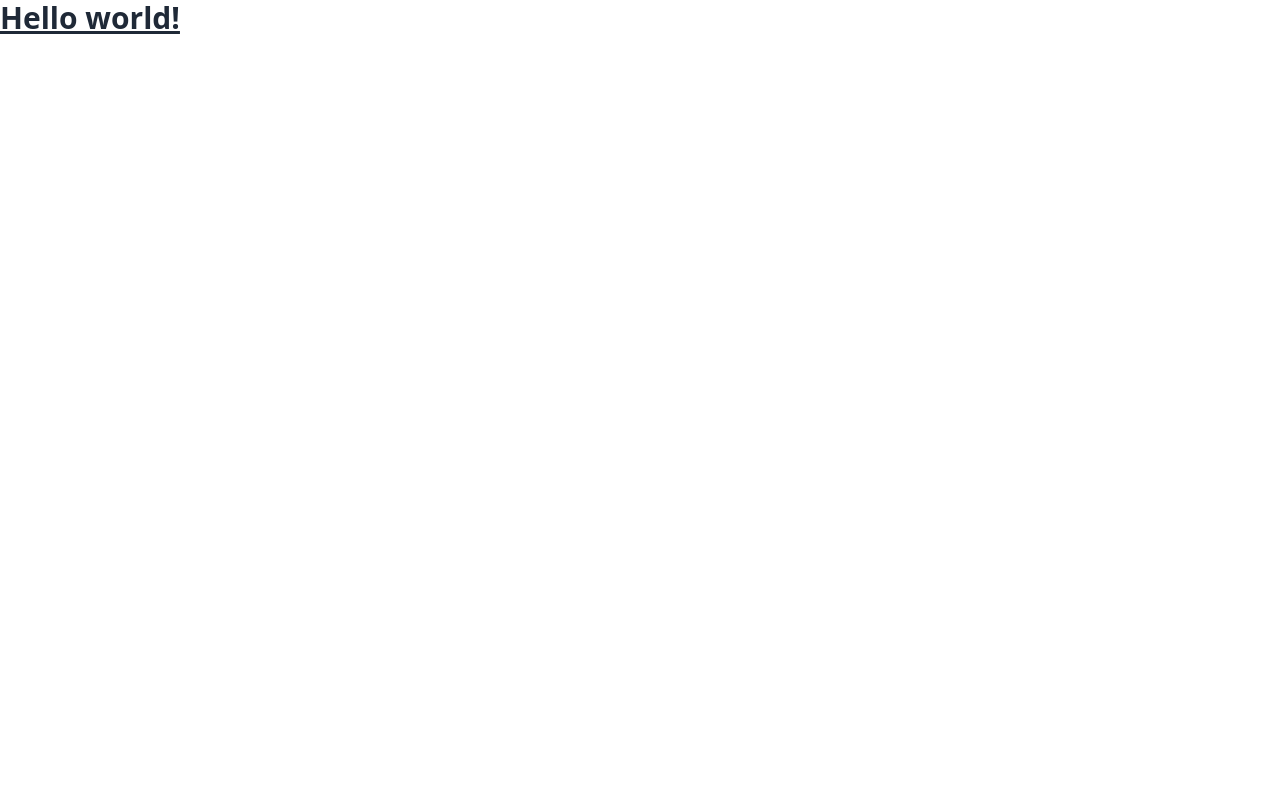
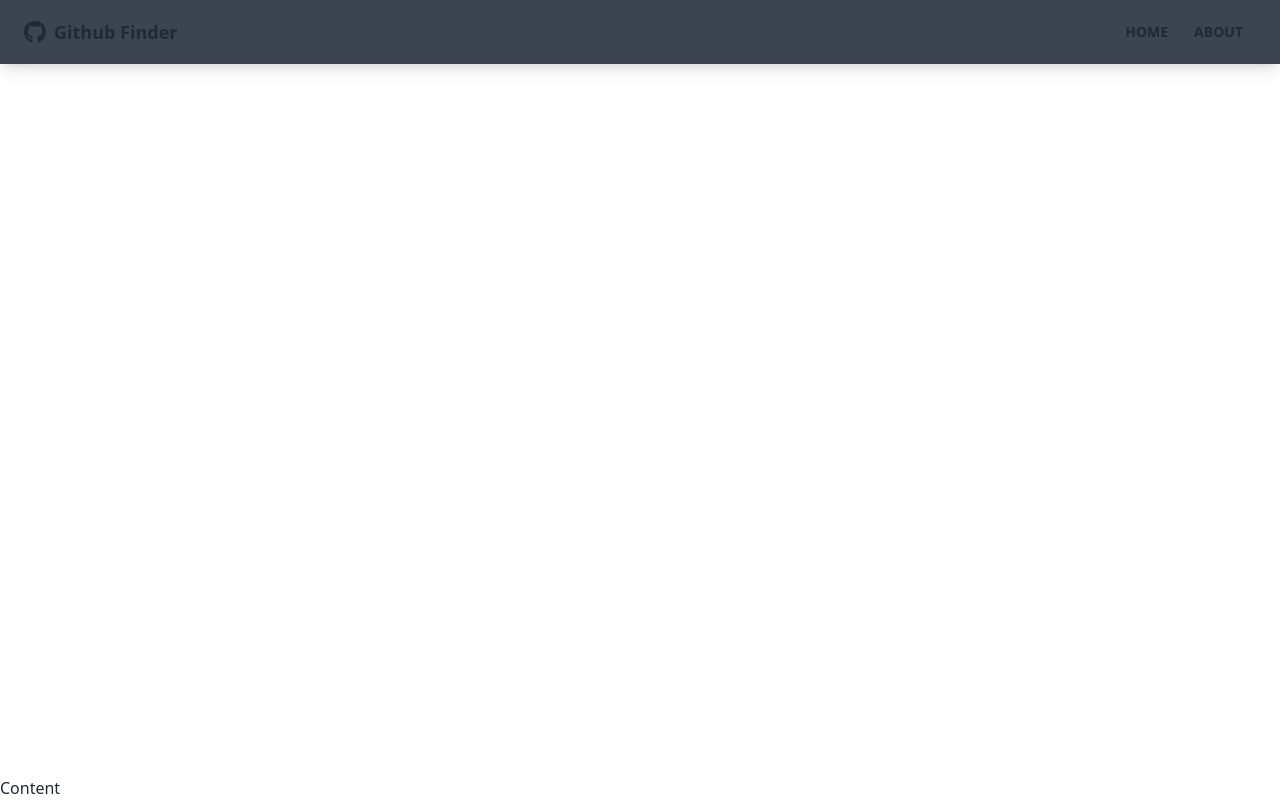
Before and after one commit to Simonbiker/github-finder, a React (Create React App) app: page / in a window 1280 px wide. Built offline with nearby package versions, Linux system fonts and the light colour scheme; the HTML template or start-up script is replaced by a standard one.

Commit message:
Setting up folders, nav component and adding router to the project.

```diff
--- a/package.json
+++ b/package.json
@@ -9,6 +9,8 @@
     "daisyui": "^2.17.0",
     "react": "^18.2.0",
     "react-dom": "^18.2.0",
+    "react-icons": "^4.4.0",
+    "react-router-dom": "^6.3.0",
     "react-scripts": "5.0.1",
     "web-vitals": "^2.1.4"
   },
--- a/src/App.js
+++ b/src/App.js
@@ -1,11 +1,17 @@
+import { BrowserRouter as Router, Route } from 'react-router-dom'
+
+// Components
+import Navbar from './components/layout/Navbar';
 
 function App() {
   return (
-    <div>
-      <h1 className="text-3xl font-bold underline">
-        Hello world!
-      </h1>
-    </div>
+    <Router>
+      <div className='flex flex-col justify-between h-screen'>
+        <Navbar />
+        <main>Content</main>
+      </div>
+    </Router>
+
   );
 }
 
--- /dev/null
+++ b/src/components/layout/Navbar.jsx
@@ -0,0 +1,37 @@
+import React from 'react'
+import { FaGithub } from 'react-icons/fa'
+import { Link } from 'react-router-dom'
+import PropTypes from 'prop-types'
+
+function Navbar({title}) {
+    return (
+    //   navbar & neutral are daisyUI classes
+      <nav className='navbar mb-12 shadow-lg bg-neutral text-neutral-contenet'>
+            <div className="container mx-auto">
+                <div className="flex-none px-2 mx-2">
+                    <FaGithub className="inline pr-2 text-3xl" />
+                    <Link to='/' className='text-lg font-bold align-middle'>
+                        {title}
+                    </Link>
+                </div>
+                <div className="flex-1 px-2 mx-2">
+                    <div className="flex justify-end">
+                        <Link to='/' className='btn btn-ghost btn-sm rounded-btn'>Home</Link>
+                        <Link to='/' className='btn btn-ghost btn-sm rounded-btn'>About</Link>
+                    </div>
+                </div>
+          </div>
+
+      </nav>
+  )
+}
+
+Navbar.defaultProps = {
+    title: 'Github Finder',
+}
+
+Navbar.propTypes = {
+    title: PropTypes.string,
+}
+
+export default Navbar
```
Also changed, not shown: 1 other file (tests, documents, lock files or other folders).
